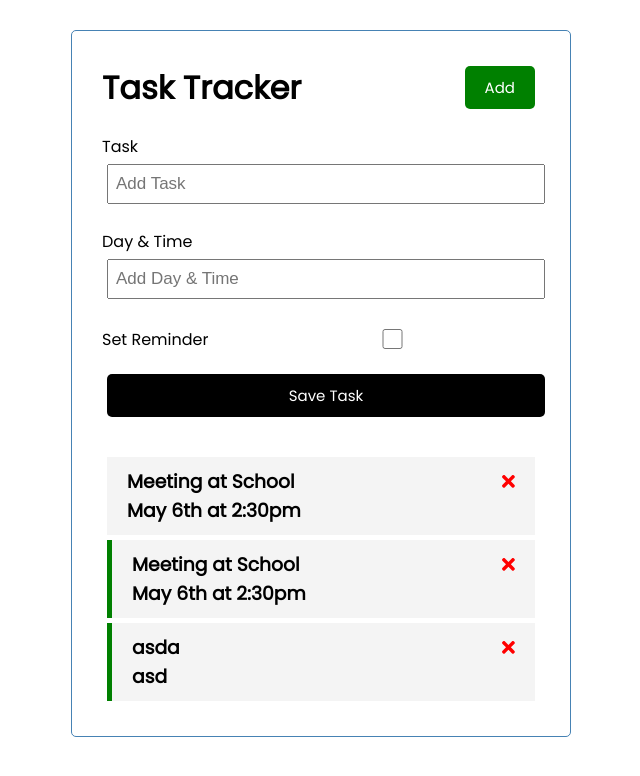
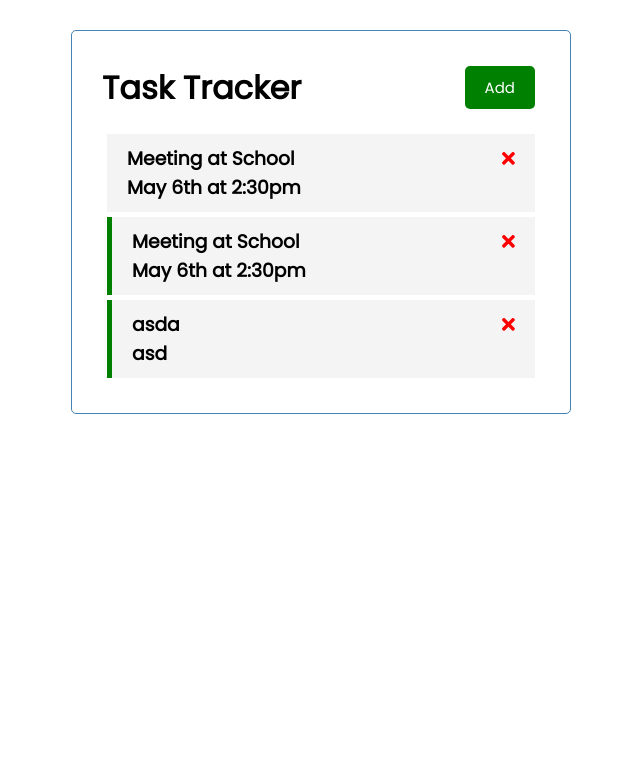
Before and after one commit to KirylZuyeu/AngularStudyProject1, an Angular app in the folder angular-crash/: page / in a window 1280 px wide. Shown: the top 776 px of the page, without its empty margins (319-959 px from the left). Built offline with nearby package versions, Linux system fonts and the light colour scheme; data requests are answered from the project's data file.

Commit message:
feat: add open/close functionality\

```diff
--- a/angular-crash/src/app/components/add-task/add-task.component.html
+++ b/angular-crash/src/app/components/add-task/add-task.component.html
@@ -1,4 +1,4 @@
-<form class="add-form" (ngSubmit)="onSubmit()">
+<form *ngIf="showAddTask" class="add-form" (ngSubmit)="onSubmit()">
     <div class="form-control">
         <label for="text">Task</label>
         <input type="text" name="text" [(ngModel)]="text" id="text" placeholder="Add Task" />
--- a/angular-crash/src/app/components/add-task/add-task.component.ts
+++ b/angular-crash/src/app/components/add-task/add-task.component.ts
@@ -1,4 +1,5 @@
 import { Component, OnInit, Output, EventEmitter } from '@angular/core';
+import { UiService } from '../../services/ui.service';
 import { Subscription } from 'rxjs';
 import { Task } from '../../Task';
 
@@ -12,8 +13,14 @@ export class AddTaskComponent implements OnInit {
   text!: string;
   day!: string;
   reminder: boolean = false;
+  showAddTask!: boolean;
+  subscription: Subscription;
 
-  constructor() { }
+  constructor(private uiService: UiService) {
+    this.subscription = this.uiService
+      .onToggle()
+      .subscribe((value) => (this.showAddTask = value));
+  }
 
   ngOnInit(): void {
   }
```
